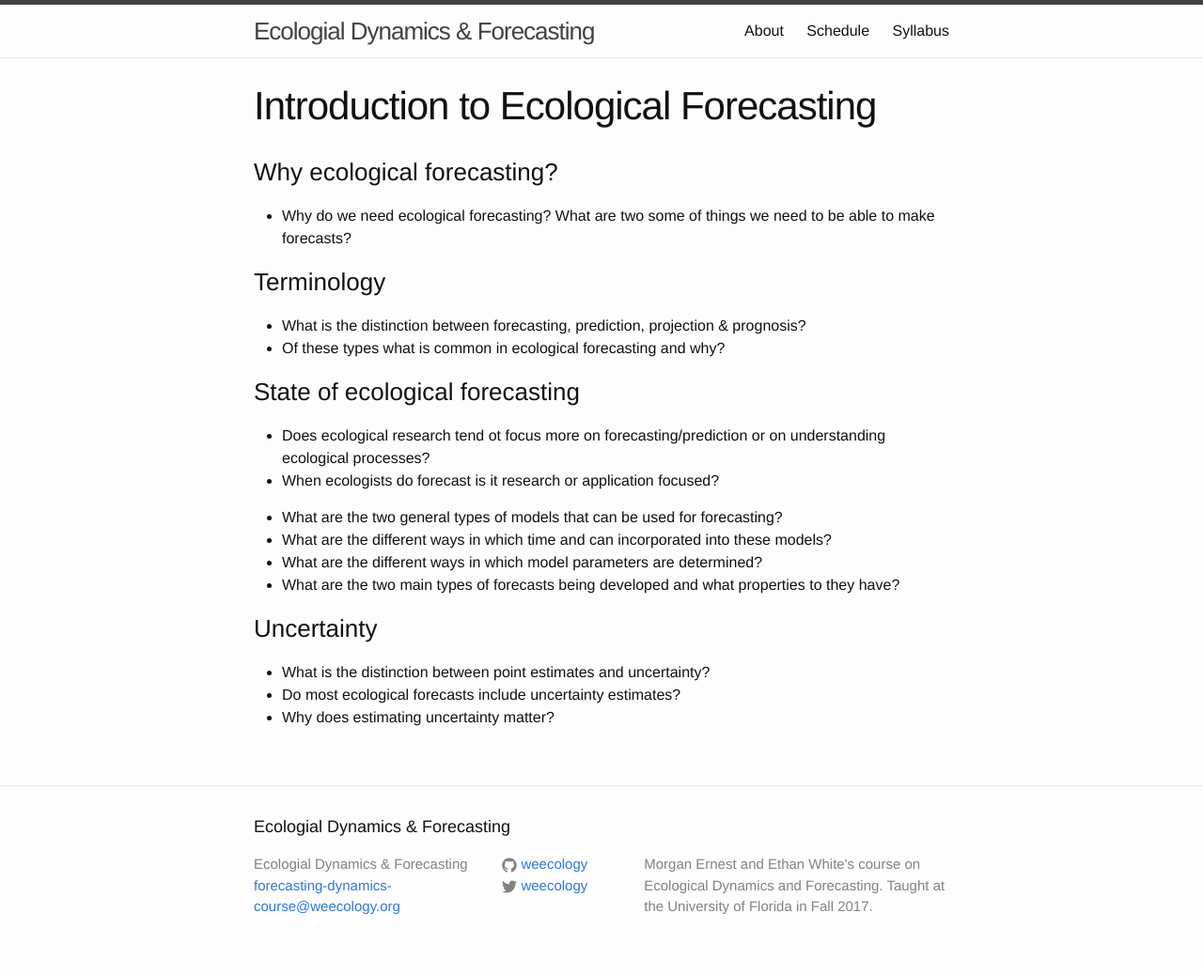
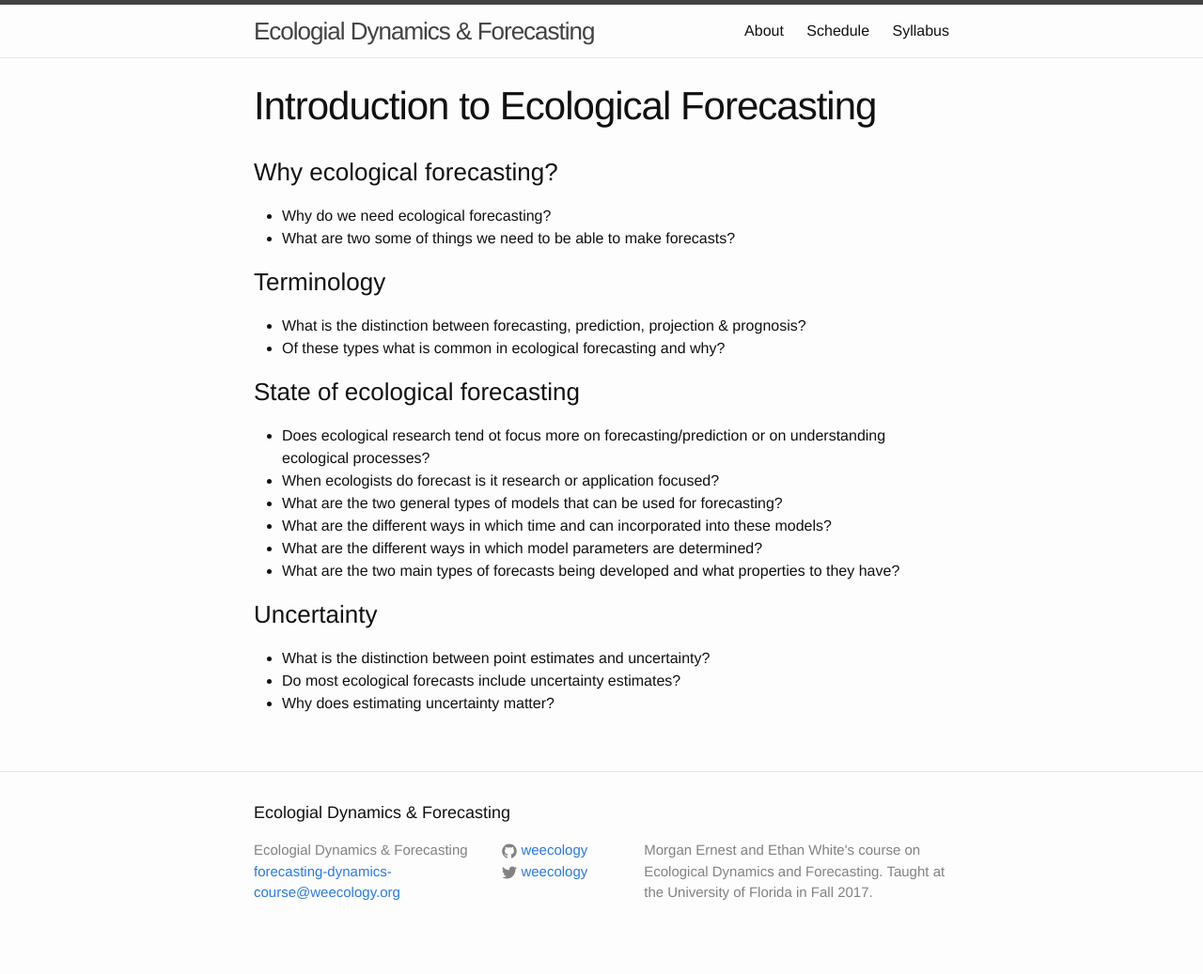
Before and after one commit to weecology/forecasting-dynamics-course, a Jekyll site: the page built from discussion/intro-to-forecasting.md, in a window 1280 px wide. Shown: the whole page at 94% size. Built offline with Jekyll 4.4.1, drawn with Linux system fonts in a browser that asks for light colours.

```diff
--- a/discussion/intro-to-forecasting.md
+++ b/discussion/intro-to-forecasting.md
@@ -6,7 +6,7 @@ layout: instructornote
 ### Why ecological forecasting?
 
 * Why do we need ecological forecasting?
-What are two some of things we need to be able to make forecasts?
+* What are two some of things we need to be able to make forecasts?
 
 ### Terminology
 
@@ -19,7 +19,6 @@ What are two some of things we need to be able to make forecasts?
 * Does ecological research tend ot focus more on forecasting/prediction or on
   understanding ecological processes?
 * When ecologists do forecast is it research or application focused?
-
 * What are the two general types of models that can be used for forecasting?
 * What are the different ways in which time and can incorporated into these models?
 * What are the different ways in which model parameters are determined?
```
